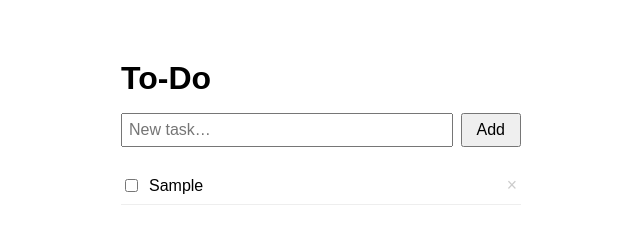
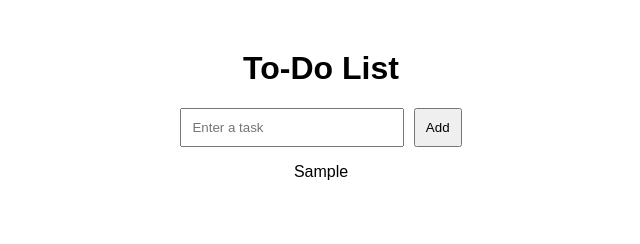
Before and after one commit to Nick-DeBlock/ToDo-, a plain HTML site: page index.html in a window 1280 px wide. Both pictures are taken after typing "Sample" into the empty fields and a click on the button "Add". Shown: the whole page, without its empty margins (319-959 px from the left). Drawn offline with Linux system fonts and the light colour scheme.

Commit message:
Update To-Do list layout and functionality

```diff
--- a/index.html
+++ b/index.html
@@ -1,71 +1,70 @@
 <!DOCTYPE html>
 <html lang="en">
 <head>
-  <meta charset="UTF-8"/>
-  <title>To-Do</title>
+  <meta charset="UTF-8">
+  <title>Simple To-Do List</title>
   <style>
-    body { font-family: sans-serif; max-width: 400px; margin: 60px auto; padding: 0 20px; }
-    h1 { margin-bottom: 16px; }
-    .add-row { display: flex; gap: 8px; margin-bottom: 20px; }
-    input[type="text"] { flex: 1; padding: 6px; font-size: 1rem; }
-    button { padding: 6px 14px; font-size: 1rem; cursor: pointer; }
-    ul { list-style: none; padding: 0; }
-    li { display: flex; align-items: center; gap: 8px; padding: 8px 0; border-bottom: 1px solid #eee; }
-    li span { flex: 1; }
-    li.done span { text-decoration: line-through; color: #aaa; }
-    .del { background: none; border: none; color: #ccc; font-size: 1.1rem; cursor: pointer; padding: 0 4px; }
-    .del:hover { color: red; }
-
+    body {
+      font-family: Arial, sans-serif;
+      text-align: center;
+      margin-top: 50px;
+    }
+    input {
+      padding: 10px;
+      width: 200px;
+    }
+    button {
+      padding: 10px;
+      margin-left: 5px;
+    }
+    ul {
+      list-style: none;
+      padding: 0;
+    }
+    li {
+      margin: 10px 0;
+      cursor: pointer;
+    }
+    .done {
+      text-decoration: line-through;
+      color: gray;
+    }
   </style>
 </head>
 <body>
-  <h1>To-Do</h1>
-  <div class="add-row">
-    <input id="inp" type="text" placeholder="New task…"/>
-    <button onclick="add()">Add</button>
-  </div>
-  <ul id="list"></ul>
 
+  <h1>To-Do List</h1>
+
+  <input type="text" id="taskInput" placeholder="Enter a task">
+  <button onclick="addTask()">Add</button>
+
+  <ul id="taskList"></ul>
 
   <script>
-    const KEY = 'tasks';
-    const load = () => JSON.parse(localStorage.getItem(KEY) || '[]');
-    const save = t => localStorage.setItem(KEY, JSON.stringify(t, null, 2));
+    function addTask() {
+      const input = document.getElementById("taskInput");
+      const taskText = input.value.trim();
 
-    function render() {
-      const tasks = load();
-      const ul = document.getElementById('list');
-      ul.innerHTML = tasks.length ? '' : '<li style="color:#aaa">No tasks yet.</li>';
-      tasks.forEach((t, i) => {
-        const li = document.createElement('li');
-        if (t.done) li.className = 'done';
-        li.innerHTML = `
-          <input type="checkbox" ${t.done ? 'checked' : ''} onchange="toggle(${i})"/>
-          <span>${t.text}</span>
-          <button class="del" onclick="remove(${i})">×</button>`;
-        ul.appendChild(li);
-      });
+      if (taskText === "") return;
+
+      const li = document.createElement("li");
+      li.textContent = taskText;
+
+      // Mark as complete when clicked
+      li.onclick = function () {
+        li.classList.toggle("done");
+      };
+
+      // Remove task on double click
+      li.ondblclick = function () {
+        li.remove();
+      };
+
+      document.getElementById("taskList").appendChild(li);
+
+      input.value = "";
     }
+  </script>
 
-    function add() {
-      const inp = document.getElementById('inp');
-      const text = inp.value.trim();
-      if (!text) return;
-      const tasks = load();
-      tasks.push({ text, done: false });
-      save(tasks); inp.value = ''; render();
-    }
-
-    function toggle(i) {
-      const tasks = load(); tasks[i].done = !tasks[i].done; save(tasks); render();
-    }
-
-    function remove(i) {
-      const tasks = load(); tasks.splice(i, 1); save(tasks); render();
-    }
-
-    document.getElementById('inp').addEventListener('keydown', e => { if (e.key === 'Enter') add(); });
-    render();
-  </script>
 </body>
 </html>
```
